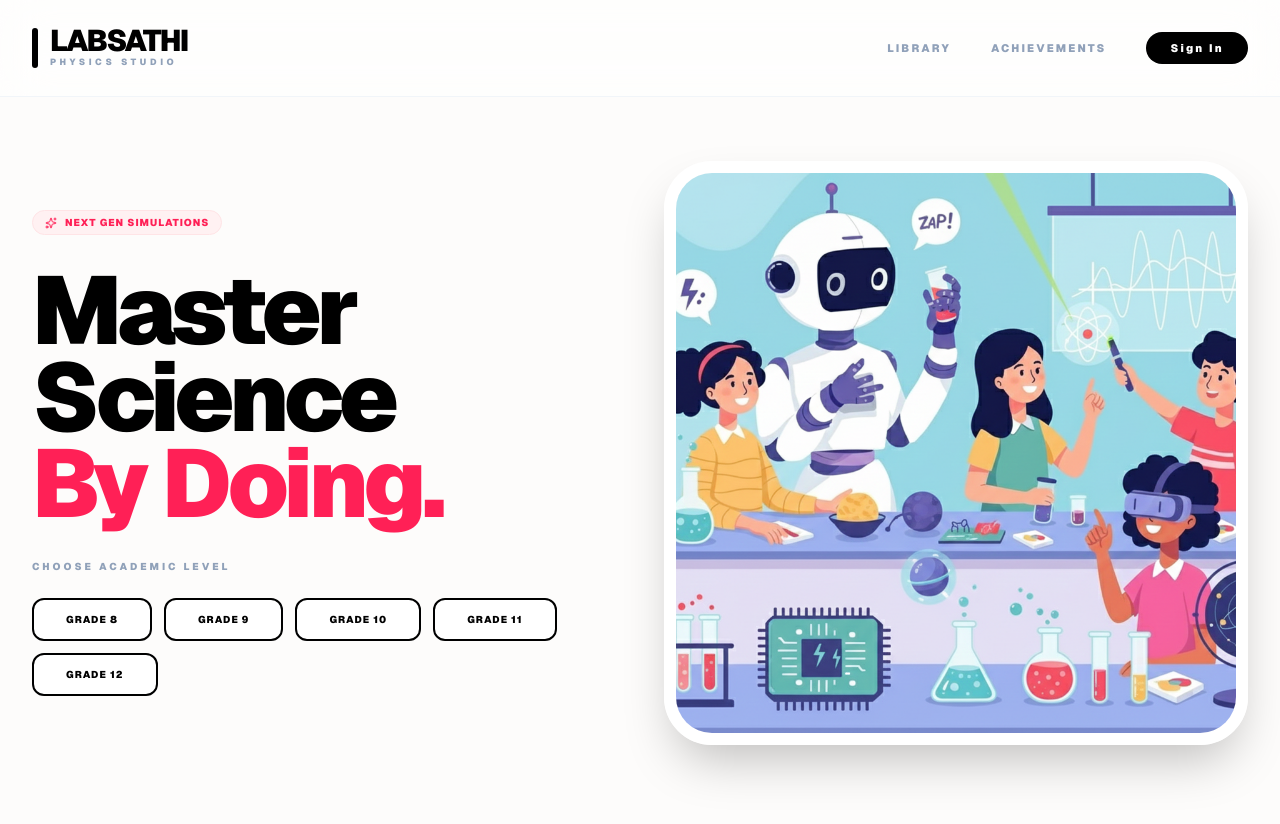
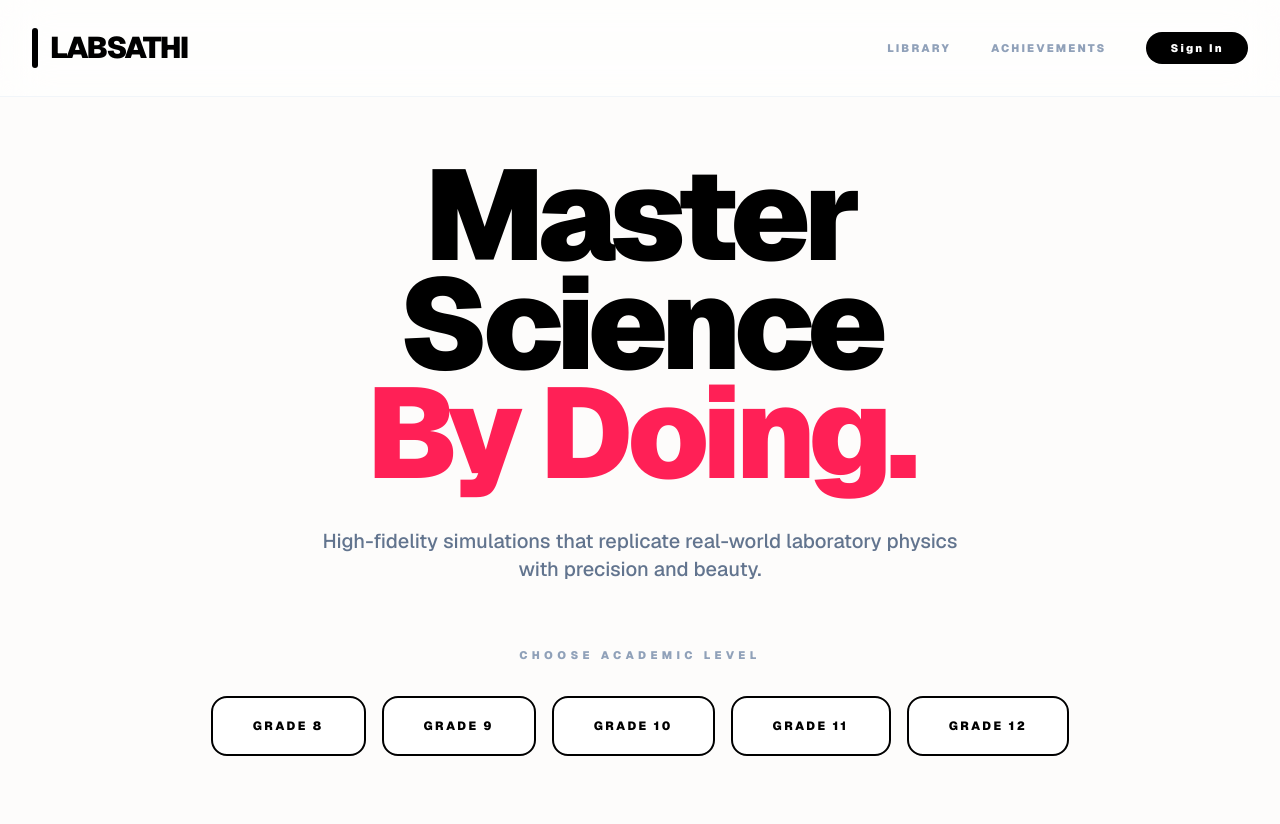
Before and after one commit to frecklehead/labsathi, a Next.js app: page / in a window 1280 px wide. Shown: the top 824 px of the page. Built offline with nearby package versions, Linux system fonts and the light colour scheme.

Commit message:
enhanced ui

```diff
--- a/app/page.tsx
+++ b/app/page.tsx
@@ -36,7 +36,7 @@ export default function Dashboard() {
 
                     </h1>
 
-                    <p className="text-[9px] font-black text-slate-400 uppercase tracking-[0.4em]">Physics Studio</p>
+
 
                 </div>
 
@@ -61,34 +61,33 @@ export default function Dashboard() {
     </nav>
 
             <main className="relative z-10 max-w-7xl mx-auto px-8 pt-16 pb-32">
-                <div className="flex flex-col lg:flex-row items-center justify-between gap-12 mb-24">
-                    {/* Left Side: Hero Content */}
-                    <div className="w-full lg:w-1/2">
-                        <div className="inline-flex items-center gap-2 px-3 py-1 rounded-full bg-rose-50 border border-rose-100 text-rose-500 text-[10px] font-black uppercase tracking-widest mb-8">
-                            <Sparkles className="w-3 h-3" />
-                            <span>Next Gen Simulations</span>
-                        </div>
-
-                        <h1 className="text-6xl md:text-8xl font-black mb-8 tracking-tighter text-black leading-[0.9]">
+                    {/* HERO SECTION: Hides when a grade is selected */}
+    {!selectedGrade && (
+        <div className="flex flex-col items-center justify-center text-center max-w-4xl mx-auto mb-32 animate-out fade-out slide-out-to-top-8 duration-500">
+            <div className="w-full">
+                <h1 className="text-7xl md:text-9xl font-black mb-10 tracking-tighter text-black leading-[0.85]">
                     Master Science <br />
                    <span className="text-rose-500">By Doing.</span>
                 </h1>
 
-                        <div className="space-y-6">
-                            <p className="text-[10px] font-black text-slate-400 uppercase tracking-[0.3em]">Choose Academic Level</p>
-                            <div className="flex flex-wrap gap-3">
+                <p className="text-slate-500 text-xl font-medium mb-16 max-w-2xl mx-auto">
+                    High-fidelity simulations that replicate real-world laboratory
+                    physics with precision and beauty.
+                </p>
+
+                <div className="space-y-8">
+                    <p className="text-[11px] font-black text-slate-400 uppercase tracking-[0.4em]">
+                        Choose Academic Level
+                    </p>
+                    <div className="flex flex-wrap justify-center gap-4">
                         {grades.map((grade) => (
                             <button
                                 key={grade.id}
                                 onClick={() => {
                                     setSelectedGrade(grade.id);
-                                            setSelectedSubject(''); // Reset subject on grade change
+                                    setSelectedSubject('');
                                 }}
-                                        className={`px-8 py-3 rounded-xl font-black uppercase text-[10px] tracking-widest transition-all duration-300 border-2
-                                            ${selectedGrade === grade.id
-                                                ? 'bg-black text-white border-black shadow-xl'
-                                                : 'bg-white text-black border-black hover:bg-black hover:text-white'
-                                            }`}
+                                className="px-10 py-5 rounded-2xl font-black uppercase text-xs tracking-[0.2em] transition-all duration-300 border-2 bg-white text-black border-black hover:bg-black hover:text-white hover:scale-105"
                             >
                                 {grade.label}
                             </button>
@@ -96,14 +95,8 @@ export default function Dashboard() {
                     </div>
                 </div>
             </div>
-
-                    {/* Right Side: Hero Image */}
-                    <div className="w-full lg:w-1/2 relative">
-                        <div className="relative z-10 w-full aspect-square rounded-[3rem] overflow-hidden border-[12px] border-white shadow-2xl">
-                            <img src="/photo.png" alt="Lab" className="w-full h-full object-cover" />
         </div>
-                    </div>
-                </div>
+    )}
 
 {/* SECTION 2 & 3: CONDITIONAL NAVIGATION FLOW */}
 {selectedGrade && (
```
Lines whose indentation alone changed are shown as unchanged.
